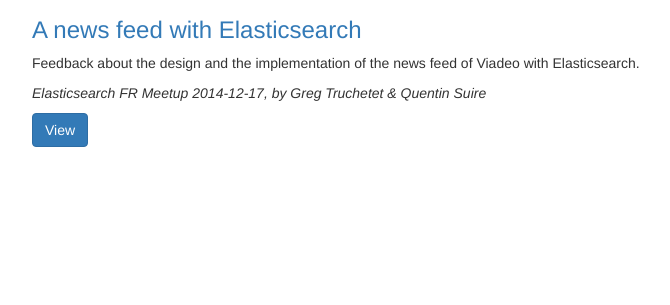
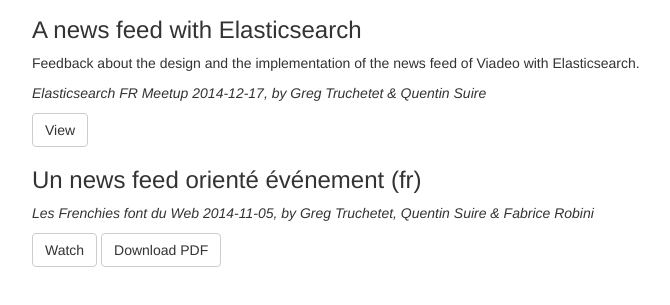
Before and after one commit to kuhess/presentations, a plain HTML site: page index.html in a window 1280 px wide. Shown: the part 63-368 px from the top of the page, without its empty margins (23-693 px from the left). Drawn offline with nearby package versions, Linux system fonts and the light colour scheme.

Commit message:
add 'Un news feed orienté événement'

```diff
--- a/index.html
+++ b/index.html
@@ -21,11 +21,20 @@
       <div class="row">
         <h1>Presentations</h1>
 
-        <h3><a href="a-news-feed-with-elasticsearch/index.html">A news feed with Elasticsearch</a></h3>
+        <h3>A news feed with Elasticsearch</h3>
+
         <p>Feedback about the design and the implementation of the news feed of Viadeo with Elasticsearch.</p>
         <p><em>Elasticsearch FR Meetup 2014-12-17, by Greg Truchetet &amp; Quentin Suire</em></p>
         <p>
-          <a href="a-news-feed-with-elasticsearch/index.html" class="btn btn-primary">View</a>
+          <a href="a-news-feed-with-elasticsearch/index.html" class="btn btn-default">View</a>
+        </p>
+
+        <h3>Un news feed orienté événement (fr)</h3>
+
+        <p><em>Les Frenchies font du Web 2014-11-05, by Greg Truchetet, Quentin Suire &amp; Fabrice Robini</em></p>
+        <p>
+          <a href="https://www.youtube.com/watch?feature=player_detailpage&v=R_0AibWfGqI#t=2443" class="btn btn-default">Watch</a>
+          <a href="an-event-oriented-news-feed/an-event-oriented-news-feed.pdf" class="btn btn-default">Download PDF</a>
         </p>
       </div>
     </div>
```
Also changed, not shown: 1 other file.
